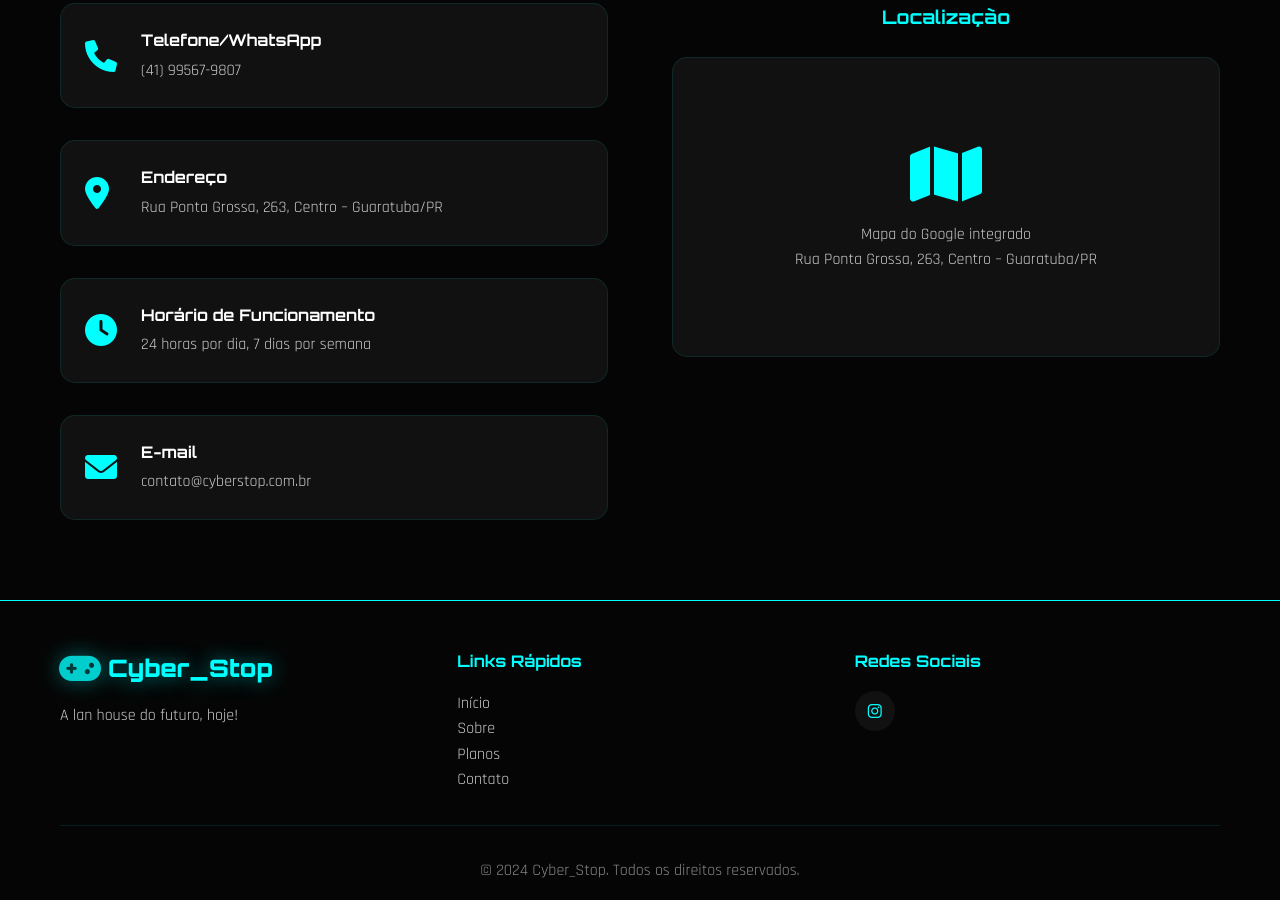
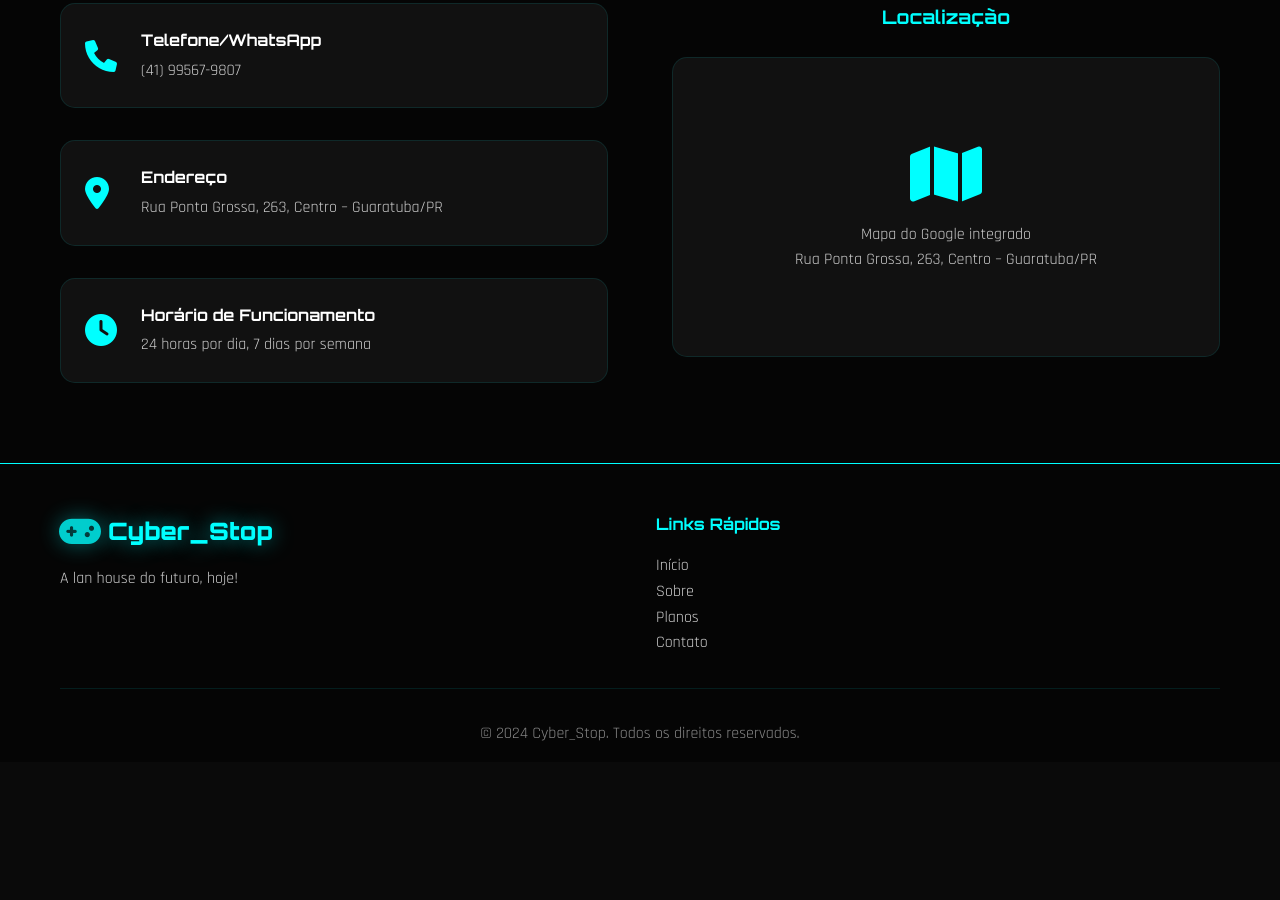
Before and after one commit to BlackAlexandre/cyberstopp1, a website: page index.html in a window 1280 px wide. Shown: the part 6710-7610 px from the top of the page. After the commit the page ends 7472 px from the top, so only its background shows below. Drawn offline with Linux system fonts and the light colour scheme.

Commit message:
Update index.html

```diff
--- a/index.html
+++ b/index.html
@@ -490,13 +490,7 @@
                                 <p>24 horas por dia, 7 dias por semana</p>
                             </div>
                         </div>
-                        <div class="contato-item">
-                            <i class="fas fa-envelope"></i>
-                            <div>
-                                <h4>E-mail</h4>
-                                <p>contato@cyberstop.com.br</p>
-                            </div>
-                        </div>
+
                     </div>
                     <div class="contato-mapa">
                         <h3>Localização</h3>
@@ -554,14 +548,7 @@
                         <li><a href="#contato">Contato</a></li>
                     </ul>
                 </div>
-                <div class="footer-social">
-                    <h4>Redes Sociais</h4>
-                    <div class="social-links">
 
-                        <a href="#"><i class="fab fa-instagram"></i></a>
-
-                    </div>
-                </div>
             </div>
             <div class="footer-bottom">
                 <p>&copy; 2024 Cyber_Stop. Todos os direitos reservados.</p>
```
